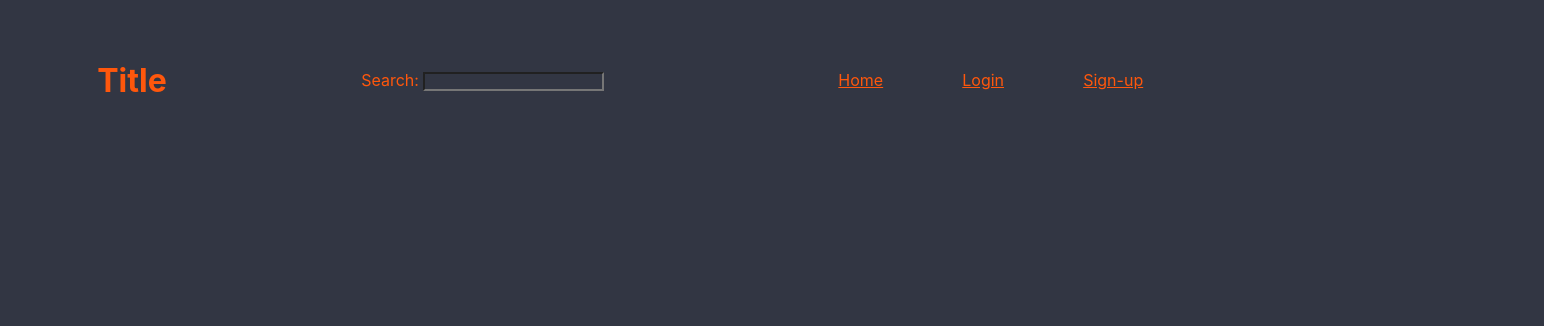
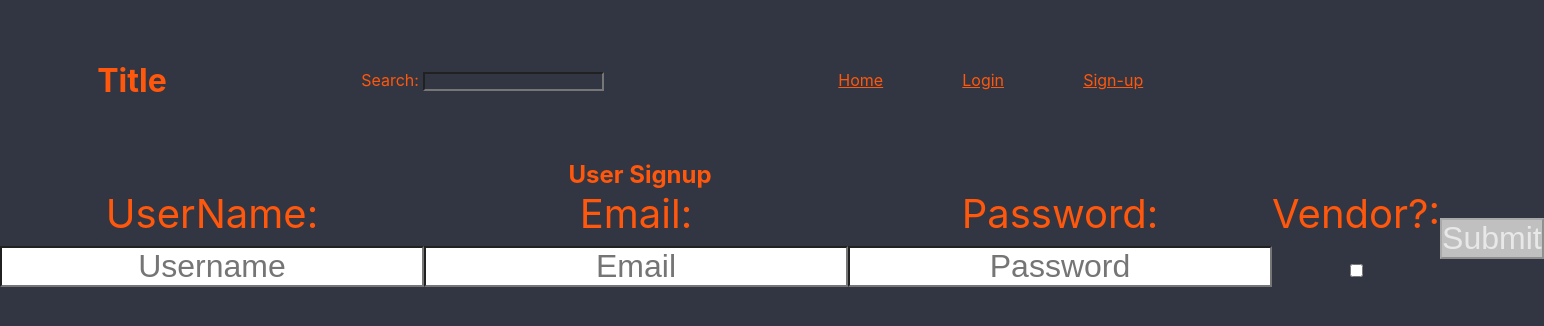
Before and after one commit to Food-Truck-BWPT/frontend, a React (Create React App) app in the folder foodtrucker/: page /register in a window 1280 px wide. Shown: the top 326 px of the page, 1544 px wide, since content can reach past the window. Built offline with nearby package versions, Linux system fonts and the light colour scheme.

Commit message:
fixed validation and set up checkbox for vendor

```diff
--- a/foodtrucker/src/components/Content.js
+++ b/foodtrucker/src/components/Content.js
@@ -1,5 +1,6 @@
 import React from "react"
 import Login from "./Login"
+import Signup from "./Signup"
 import {Route} from "react-router-dom"
 
 function Content() {
@@ -8,6 +9,9 @@ function Content() {
             <Route path="/login">
                 <Login />
             </Route>
+            <Route path="/register">
+                <Signup />
+            </Route>
         </div>
     )
 }
--- a/foodtrucker/src/components/Login.js
+++ b/foodtrucker/src/components/Login.js
@@ -1,12 +1,10 @@
 import React, { useState, useEffect } from "react";
-import { useHistory } from "react-router-dom";
 import styled from "styled-components";
-import { axiosWithAuth } from "../utils/axiosWithAuth";
 import * as Yup from "yup";
 
 // STYLING ************
 const LoginForm = styled.form`
-  border: 1px solid white;
+  /* border: 1px solid white; */
   display: flex;
   align-items: center;
   justify-content: space-around;
@@ -32,43 +30,28 @@ const LoginForm = styled.form`
 const Login = () => {
   const formSchema = Yup.object().shape({
     username: Yup.string().required("Must include a valid username."),
-    email: Yup.string().required("email is required."),
     password: Yup.string()
       .min(4, "Passwords must be at least 4 characters long.")
       .required("Password is required."),
   });
 
-  const history = useHistory();
   const [login, setLogin] = useState({
     username: "",
-    email: "",
     password: "",
-    // isVendor: false,
   });
 
   const [errors, setErrors] = useState({
     username: "",
-    email: "",
     password: "",
   });
   const [buttonDisabled, setButtonDisabled] = useState(true);
 
   const handleSubmit = (event) => {
     event.preventDefault();
-    // axiosWithAuth()
-    //   .post(`https://foodtruck.herokuapp.com/api/auth/login`, login)
-    //   .then((res) => {
-    //     console.log(res.data);
-    //     localStorage.setItem("token", res.data.token);
-    //     history.push("/profile");
-    //   })
-    //   .catch((err) => {
-    //     console.log("error", err);
-    //   });
   };
 
   const handleChange = (e) => {
-    // e.persist();
+    e.persist();
     Yup.reach(formSchema, e.target.name)
       .validate(e.target.value)
       .then((valid) => {
@@ -87,7 +70,6 @@ const Login = () => {
     setLogin({
       ...login,
       [e.target.name]: e.target.value,
-      isVendor: !login.isVendor,
     });
   };
 
@@ -115,19 +97,6 @@ const Login = () => {
           <p className="error">{errors.username}</p>
         ) : null}
         <label>
-          Email:
-          <input
-            type="text"
-            name="email"
-            placeholder="Email"
-            value={login.email}
-            onChange={handleChange}
-          />
-        </label>
-        {errors.email.length > 0 ? (
-          <p className="error">{errors.email}</p>
-        ) : null}
-        <label>
           Password:
           <input
             type="password"
@@ -140,15 +109,6 @@ const Login = () => {
         {errors.password.length > 4 ? (
           <p className="error">{errors.password}</p>
         ) : null}
-        {/* <label>
-          Vendor?:
-          <input
-            type="checkbox"
-            name="isVendor"
-            value={login.isVendor}
-            onChange={handleChange}
-          />
-        </label> */}
         <button disabled={buttonDisabled}>Submit</button>
       </LoginForm>
     </div>
--- a/foodtrucker/src/components/Signup.js
+++ b/foodtrucker/src/components/Signup.js
@@ -1,87 +1,90 @@
 import React, { useState, useEffect } from "react";
 import styled from "styled-components";
-import { axiosWithAuth } from "../utils/axiosWithAuth";
 import * as Yup from "yup";
-import { useHistory } from "react-router-dom";
+
 // STYLING ************
 const SignupForm = styled.form`
-  height: 80vh;
+  /* border: 1px solid white; */
   display: flex;
-  flex-direction: column;
-  justify-content: center;
-  align-items: flex-end;
-  h2{
-    margin-bottom: 3%;
-  }
+  align-items: center;
+  justify-content: space-around;
+
   label {
     font-size: 2.5rem;
   }
   input {
-    margin: 3% 0;
-    background-color: #33918c;
-    border: 2px solid #414756;
-    height: 3.5rem;
-    color: #dcf6f3;
-    ::placeholder {
-        color: #dcf6f3;
-      }
+    background-color: white;
+    font-size: 2rem;
   }
   button {
-    background-color: #414756;
-    color: #dcf6f3;
     font-size: 2rem;
-    margin: 3%;
-    padding: 1.5%;
-    :disabled{
-      background:#c0c0c0;
-      color:#e8e8e8;
+    :disabled {
+      background: #c0c0c0;
+      color: #e8e8e8;
     }
   }
 `;
 
 // CODE *********
 
-const initialSignupInputs = {
-  username: "",
-  password: "",
-};
-
 const Signup = () => {
-  const { push } = useHistory();
-  const [signup, setSignup] = useState(initialSignupInputs);
-
   const formSchema = Yup.object().shape({
     username: Yup.string().required("Must include a valid username."),
+    email: Yup.string().required("email is required.")
+    .min(10, "Emails must be at least 10 characters long.")
+    ,
     password: Yup.string()
       .min(4, "Passwords must be at least 4 characters long.")
       .required("Password is required."),
+    isVendor: Yup.boolean()
+  });
+
+  const [signup, setSignup] = useState({
+    username: "",
+    email: "",
+    password: "",
+    isVendor: false,
   });
 
   const [errors, setErrors] = useState({
     username: "",
+    email: "",
     password: "",
+    isVendor: "",
   });
   const [buttonDisabled, setButtonDisabled] = useState(true);
 
-  const captureSignup = (event) => {
-    event.persist();
-    Yup.reach(formSchema, event.target.name)
-      .validate(event.target.value)
+  const handleSubmit = (event) => {
+    event.preventDefault();
+  };
+
+  const handleCheck = (e) => {
+    setSignup({
+      ...signup,
+      isVendor: !signup.isVendor,
+    });
+  };
+
+  const handleChange = (e) => {
+    e.persist();
+    Yup.reach(formSchema, e.target.name)
+      .validate(e.target.value)
       .then((valid) => {
         setErrors({
           ...errors,
-          [event.target.name]: "",
+          [e.target.name]: "",
         });
       })
       .catch((err) => {
         setErrors({
           ...errors,
-          [event.target.name]: err.errors[0],
+          [e.target.name]: err.errors[0],
         });
       });
+
     setSignup({
-      ...signup,
-      [event.target.name]: event.target.value,
+      ...Signup,
+      [e.target.name]: e.target.value,
     });
   };
 
@@ -91,24 +94,10 @@ const Signup = () => {
     });
   }, [signup]);
 
-  const registerUser = (event) => {
-    event.preventDefault();
-    axiosWithAuth()
-      .post("https://howtobw.herokuapp.com/api/auth/register", signup)
-      .then((res) => {
-        console.log(res.data);
-        push("/login");
-      })
-      .catch((err) => {
-        console.log(err);
-      });
-  };
-
   return (
     <div>
-      <SignupForm onSubmit={registerUser}>
-        <h2>User Signup</h2>
-
+      <h2>User Signup</h2>
+      <SignupForm onSubmit={handleSubmit}>
         <label>
           UserName:
           <input
@@ -116,11 +105,24 @@ const Signup = () => {
             name="username"
             placeholder="Username"
             value={signup.username}
-            onChange={captureSignup}
+            onChange={handleChange}
           />
         </label>
         {errors.username.length > 0 ? (
           <p className="error">{errors.username}</p>
+        ) : null}
+        <label>
+          Email:
+          <input
+            type="text"
+            name="email"
+            placeholder="Email"
+            value={signup.email}
+            onChange={handleChange}
+          />
+        </label>
+        {errors.email.length > 10 ? (
+          <p className="error">{errors.email}</p>
         ) : null}
         <label>
           Password:
@@ -129,12 +131,21 @@ const Signup = () => {
             name="password"
             placeholder="Password"
             value={signup.password}
-            onChange={captureSignup}
+            onChange={handleChange}
           />
         </label>
         {errors.password.length > 4 ? (
           <p className="error">{errors.password}</p>
         ) : null}
+        <label>
+          Vendor?:
+          <input
+            type="checkbox"
+            name="isVendor"
+            value={signup.isVendor}
+            onChange={handleCheck}
+          />
+        </label>
         <button disabled={buttonDisabled}>Submit</button>
       </SignupForm>
     </div>
```
